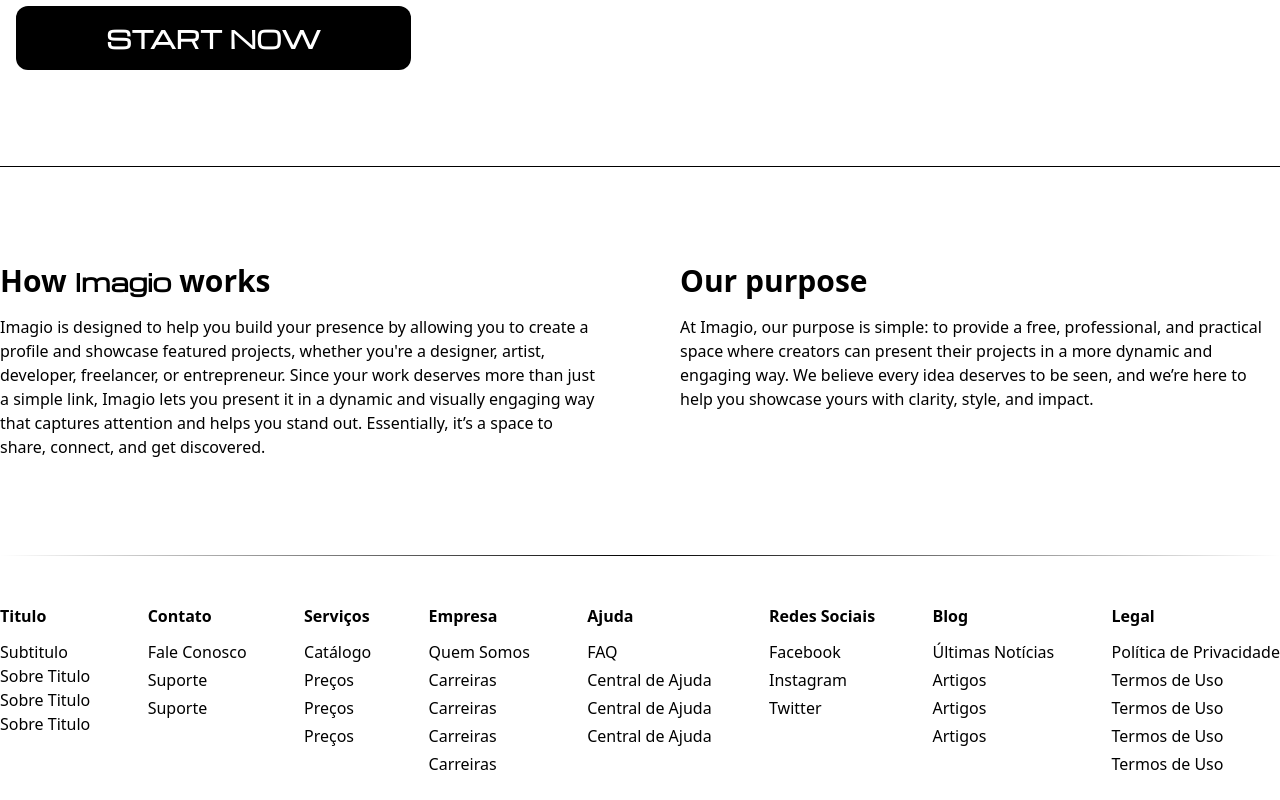
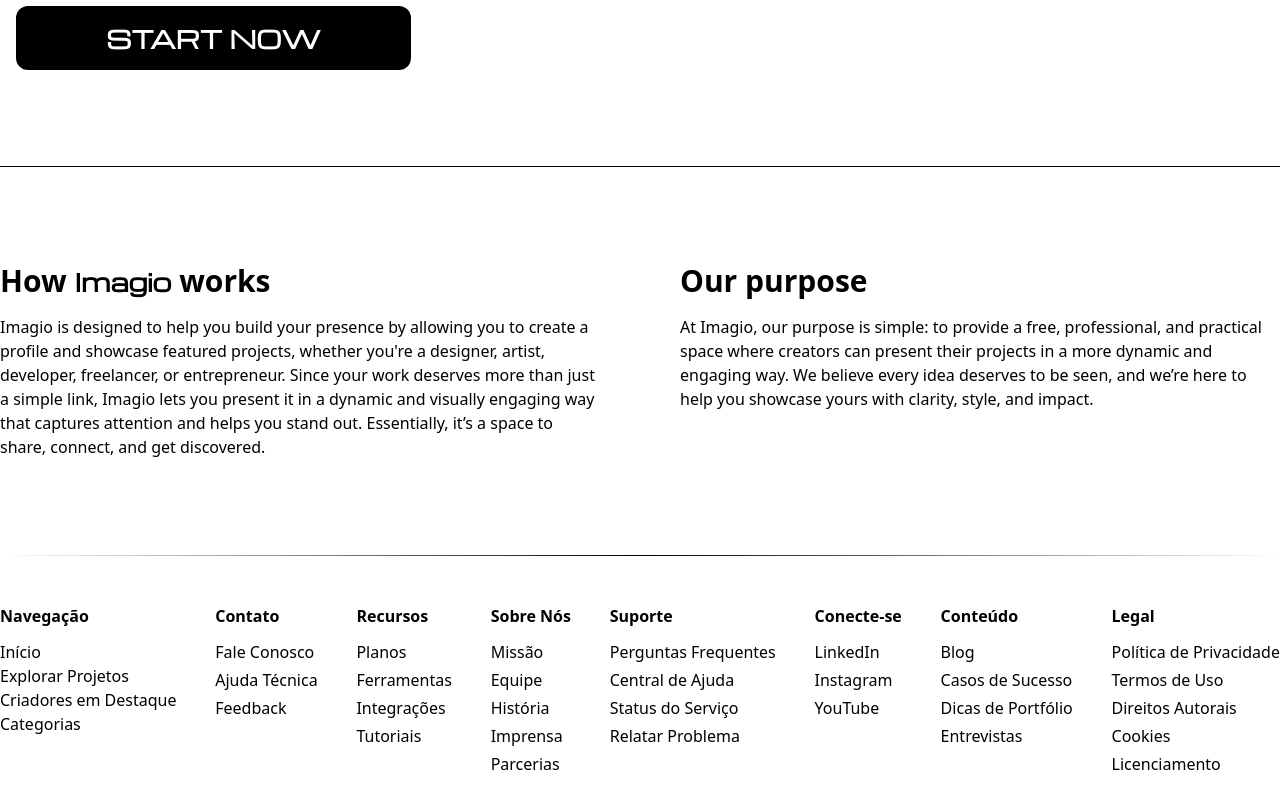
Before and after one commit to caioceo/imagio, a SvelteKit app: page / in a window 1280 px wide. Shown: the part 630-1430 px from the top of the page. Built offline with nearby package versions, Linux system fonts and the light colour scheme.

Commit message:
login/register modal

```diff
--- a/src/app.css
+++ b/src/app.css
@@ -10,3 +10,7 @@
 .f3 {
     font: Poppins;
 }
+
+  .modal-overlay {
+    background-color: rgba(0, 0, 0, 0.2);
+  }
--- a/src/routes/+page.svelte
+++ b/src/routes/+page.svelte
@@ -58,7 +58,116 @@
 		localStorage.setItem('login', 'false');
 		loginStatus = false;
 	}
+
+	// FORMULARIO
+
+	let showForm: boolean = $state(false);
+
+	function toggleForm() {
+		showForm = !showForm;
+	}
+	// authType true = login
+	function toggleAuth() {
+		authType = !authType;
+	}
+
+	let authType: boolean = $state(true);
 </script>
+
+<!-- FORMULARIO -->
+
+{#if showForm}
+	<section class="modal-overlay fixed inset-0 flex items-center justify-center">
+		<div class="grid h-auto w-[450px] gap-y-2 rounded-xl bg-white p-6 shadow-2xl">
+			<div class="flex justify-between">
+				{#if authType}
+					<h1 class="f1 mb-6 text-center font-bold">
+						Sing In <span class="f2 text-sm font-extralight"
+							>already have an account? <button
+								onclick={toggleAuth}
+								class="cursor-pointer hover:text-blue-600">Login</button
+							></span
+						>
+					</h1>
+				{:else}
+					<h1 class="f1 mb-6 text-center font-bold">
+						Login <span class="f2 text-sm font-extralight"
+							>Need to create an account? <button
+								onclick={toggleAuth}
+								class="cursor-pointer hover:text-blue-600">Sing Up</button
+							></span
+						>
+					</h1>
+				{/if}
+				<button class="cursor-pointer" onclick={toggleForm}>
+					<span class="material-icons">close</span>
+				</button>
+			</div>
+
+			<hr
+				class="h-[1px] border-0 bg-gradient-to-r from-transparent via-black to-transparent shadow-2xl"
+			/>
+
+			{#if authType}
+				<div class="grid gap-y-2">
+					<label for="name">Name</label>
+					<input
+						class="w-full rounded-xl border-1 border-gray-700 bg-gray-100 px-5 py-2 outline-none"
+						type="text"
+						bind:value={name}
+					/>
+				</div>
+				<div class="grid gap-y-2">
+					<label for="username">Username</label>
+					<input
+						class="w-full rounded-xl border-1 border-gray-700 bg-gray-100 px-5 py-2 outline-none"
+						type="text"
+						bind:value={username}
+					/>
+				</div>
+				<div class="grid gap-y-2">
+					<label for="email">Email</label>
+					<input
+						class="w-full rounded-xl border-1 border-gray-700 bg-gray-100 px-5 py-2 outline-none"
+						type="email"
+						bind:value={email}
+					/>
+				</div>
+				<div class="grid gap-y-2">
+					<label for="password">Password</label>
+					<input
+						class="w-full rounded-xl border-1 border-gray-700 bg-gray-100 px-5 py-2 outline-none"
+						type="password"
+						bind:value={password}
+					/>
+				</div>
+			{:else}
+				<div class="grid gap-y-2">
+					<label for="email">Email</label>
+					<input
+						class="w-full rounded-xl border-1 border-gray-700 bg-gray-100 px-5 py-2 outline-none"
+						type="email"
+						bind:value={email}
+					/>
+				</div>
+				<div class="grid gap-y-2">
+					<label for="password">Password</label>
+					<input
+						class="w-full rounded-xl border-1 border-gray-700 bg-gray-100 px-5 py-2 outline-none"
+						type="password"
+						bind:value={password}
+					/>
+				</div>
+			{/if}
+
+			<button
+				class="f1 mt-6 w-full cursor-pointer rounded-xl bg-black py-4 text-center text-2xl font-extrabold text-white"
+				>SUBMIT</button
+			>
+
+		</div>
+	</section>
+{/if}
 
 <hr
 	class="h-[1px] border-0 bg-gradient-to-r from-transparent via-black to-transparent shadow-2xl"
@@ -89,13 +198,17 @@
 				<button class="cursor-pointer"><span class="material-icons">notifications</span></button>
 				<button class="cursor-pointer"><span class="material-icons">settings</span></button>
 			{:else}
-				<a
-					class="rounded-xl bg-black px-5 py-2 text-white transition-all hover:text-white"
-					href="/register">Sing In</a
+				<button
+					id="registerID"
+					onclick={toggleForm}
+					class="cursor-pointer rounded-xl bg-black px-5 py-2 text-white transition-all hover:text-white"
+					>Sing In</button
 				>
-				<a
-					class="rounded-xl bg-black px-5 py-2 text-white transition-all hover:text-white"
-					href="/login">Sign Up</a
+				<button
+					id="loginID"
+					onclick={toggleForm}
+					class="cursor-pointer rounded-xl bg-black px-5 py-2 text-white transition-all hover:text-white"
+					>Sing Up</button
 				>
 			{/if}
 		</div>
@@ -120,12 +233,14 @@
 		{#if loginStatus}
 			<a
 				class="f1 cursor-pointer rounded-xl bg-black py-4 text-center text-2xl font-extrabold text-white"
-				href="/register">PUBLISH NOW</a
+				href="/projects/new-submit">PUBLISH NOW</a
 			>
 		{:else}
-			<a
+			<button
+				id="registerID"
+				onclick={toggleForm}
 				class="f1 cursor-pointer rounded-xl bg-black py-4 text-center text-2xl font-extrabold text-white"
-				href="/register">START NOW</a
+				>START NOW</button
 			>
 		{/if}
 	</div>
@@ -164,67 +279,64 @@
 
 <section class="container mx-auto mt-12 mb-6 flex items-start justify-between">
 	<div class="grid">
-		<h1 class="mb-3 font-semibold">Titulo</h1>
+		<h1 class="mb-3 font-semibold">Navegação</h1>
 		<div class="grid gap-y-1"></div>
-		<a href="/">Subtitulo</a>
-		<a href="/">Sobre Titulo</a>
-		<a href="/">Sobre Titulo</a>
-		<a href="/">Sobre Titulo</a>
+		<a href="/">Início</a>
+		<a href="/">Explorar Projetos</a>
+		<a href="/">Criadores em Destaque</a>
+		<a href="/">Categorias</a>
 	</div>
 	<div>
 		<h1 class="mb-3 font-semibold">Contato</h1>
 		<div class="grid gap-y-1">
 			<a href="/">Fale Conosco</a>
-			<a href="/">Suporte</a>
-			<a href="/">Suporte</a>
+			<a href="/">Ajuda Técnica</a>
+			<a href="/">Feedback</a>
 		</div>
 	</div>
 	<div>
-		<h1 class="mb-3 font-semibold">Serviços</h1>
+		<h1 class="mb-3 font-semibold">Recursos</h1>
 		<div class="grid gap-y-1">
-			<a href="/">Catálogo</a>
-			<a href="/">Preços</a>
-			<a href="/">Preços</a>
-			<a href="/">Preços</a>
+			<a href="/">Planos</a>
+			<a href="/">Ferramentas</a>
+			<a href="/">Integrações</a>
+			<a href="/">Tutoriais</a>
 		</div>
 	</div>
 	<div>
-		<h1 class="mb-3 font-semibold">Empresa</h1>
+		<h1 class="mb-3 font-semibold">Sobre Nós</h1>
 		<div class="grid gap-y-1">
-			<a href="/">Quem Somos</a>
-			<a href="/">Carreiras</a>
-			<a href="/">Carreiras</a>
-
-			<a href="/">Carreiras</a>
-			<a href="/">Carreiras</a>
+			<a href="/">Missão</a>
+			<a href="/">Equipe</a>
+			<a href="/">História</a>
+			<a href="/">Imprensa</a>
+			<a href="/">Parcerias</a>
 		</div>
 	</div>
 	<div>
-		<h1 class="mb-3 font-semibold">Ajuda</h1>
+		<h1 class="mb-3 font-semibold">Suporte</h1>
 		<div class="grid gap-y-1">
-			<a href="/">FAQ</a>
+			<a href="/">Perguntas Frequentes</a>
 			<a href="/">Central de Ajuda</a>
-			<a href="/">Central de Ajuda</a>
-
-			<a href="/">Central de Ajuda</a>
+			<a href="/">Status do Serviço</a>
+			<a href="/">Relatar Problema</a>
 		</div>
 	</div>
 	<div>
-		<h1 class="mb-3 font-semibold">Redes Sociais</h1>
+		<h1 class="mb-3 font-semibold">Conecte-se</h1>
 		<div class="grid gap-y-1">
-			<a href="/">Facebook</a>
+			<a href="/">LinkedIn</a>
 			<a href="/">Instagram</a>
-			<a href="/">Twitter</a>
+			<a href="/">YouTube</a>
 		</div>
 	</div>
 	<div>
-		<h1 class="mb-3 font-semibold">Blog</h1>
+		<h1 class="mb-3 font-semibold">Conteúdo</h1>
 		<div class="grid gap-y-1">
-			<a href="/">Últimas Notícias</a>
-			<a href="/">Artigos</a>
-			<a href="/">Artigos</a>
-
-			<a href="/">Artigos</a>
+			<a href="/">Blog</a>
+			<a href="/">Casos de Sucesso</a>
+			<a href="/">Dicas de Portfólio</a>
+			<a href="/">Entrevistas</a>
 		</div>
 	</div>
 	<div>
@@ -232,9 +344,9 @@
 		<div class="grid gap-y-1">
 			<a href="/">Política de Privacidade</a>
 			<a href="/">Termos de Uso</a>
-			<a href="/">Termos de Uso</a>
-			<a href="/">Termos de Uso</a>
-			<a href="/">Termos de Uso</a>
+			<a href="/">Direitos Autorais</a>
+			<a href="/">Cookies</a>
+			<a href="/">Licenciamento</a>
 		</div>
 	</div>
 </section>
```
